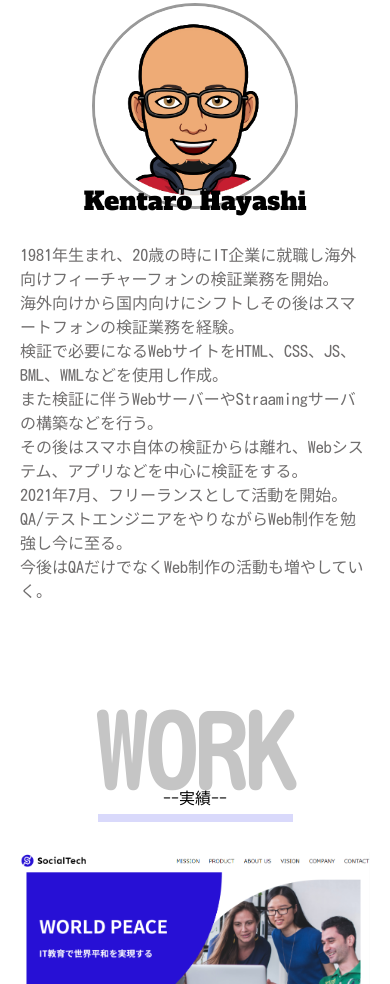
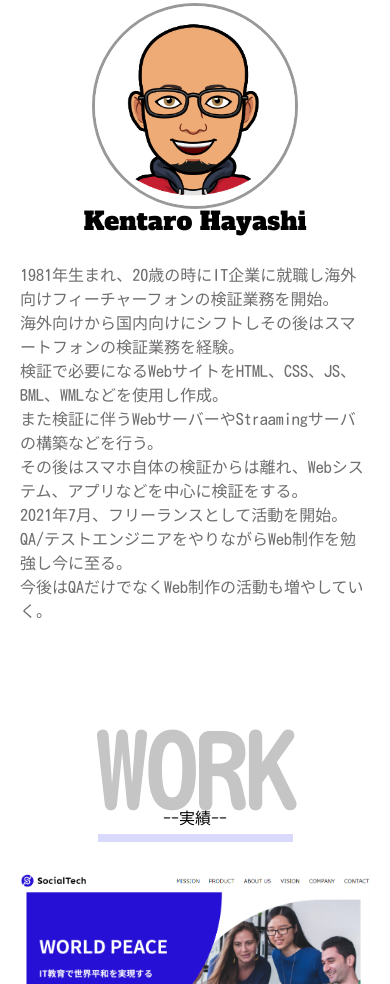
Before and after one commit to kenchan-3peace/portfolio, a plain HTML site: page index.html in a window 390 px wide. Shown: the part 981-1965 px from the top of the page. Drawn offline with nearby package versions, Linux system fonts and the light colour scheme.

Commit message:
ちょっとした表示位置を変更

```diff
--- a/style.css
+++ b/style.css
@@ -544,7 +544,7 @@ form .btns:hover{
   #my-name {
     font-family: 'Alfa Slab One', cursive;
     font-size: 25px;
-    margin-top: -25px;
+    margin-top: -5px;
     text-align: center;
   }
 
```
